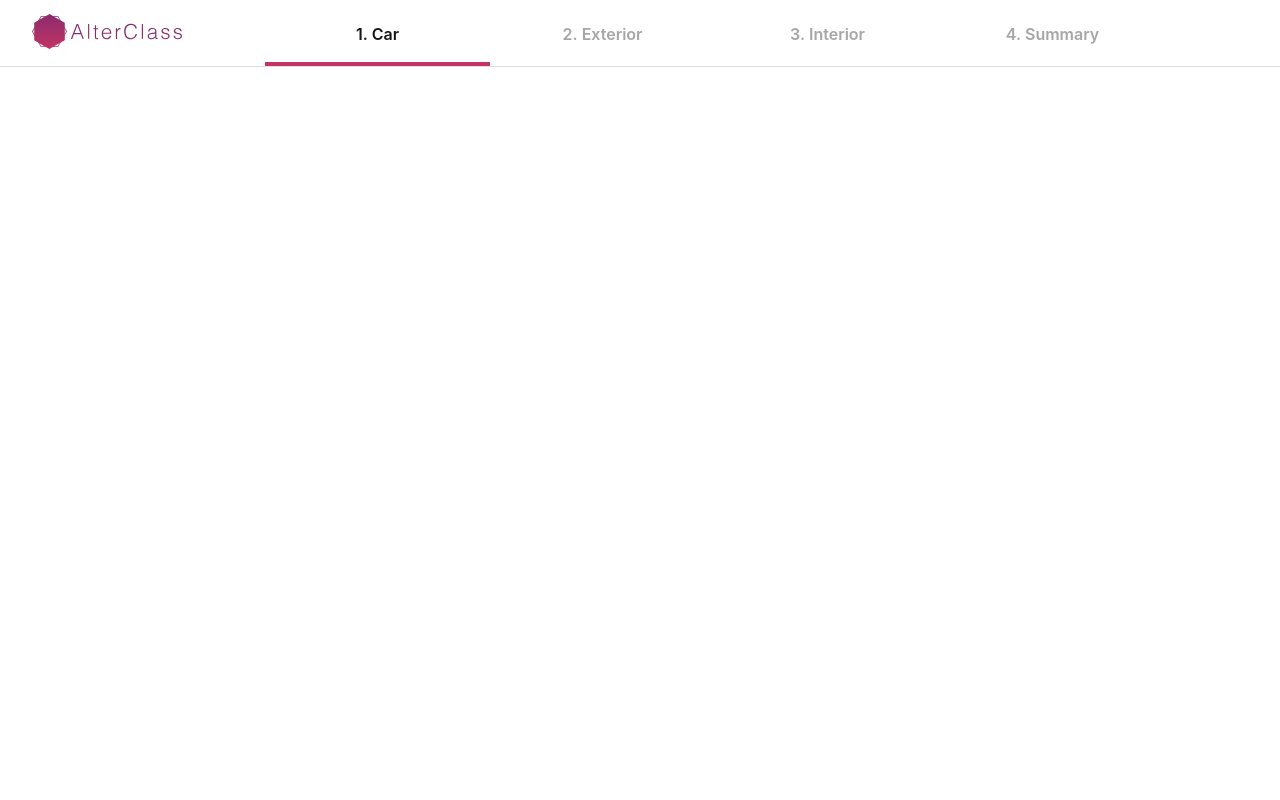
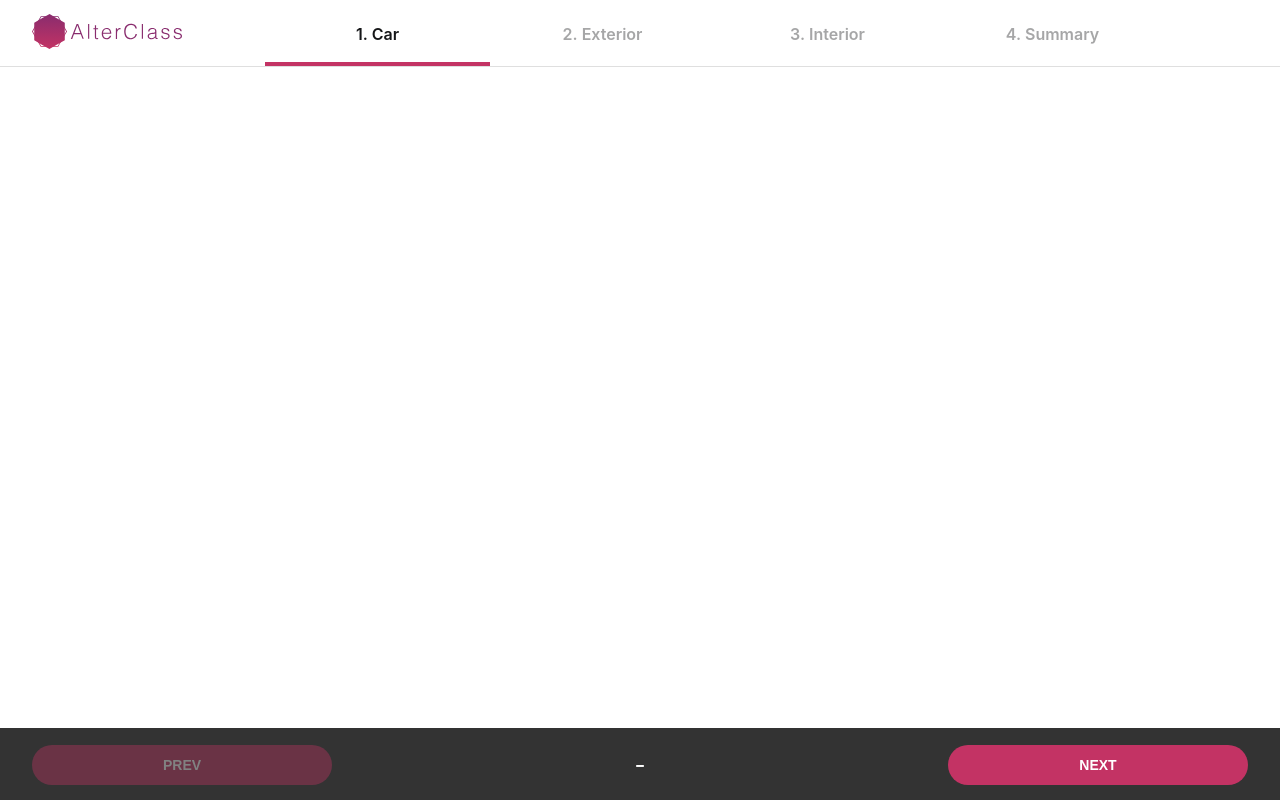
Before and after one commit to AlterClassIO/react-car-configurator, a React (Create React App) app: page / in a window 1280 px wide. Built offline with nearby package versions, Linux system fonts and the light colour scheme.

Commit message:
feat: create Footer component

```diff
--- a/src/components/App/App.js
+++ b/src/components/App/App.js
@@ -10,6 +10,7 @@ import {
 import './App.css';
 // Components
 import Menu from '../Menu';
+import Footer from '../Footer';
 
 class App extends React.Component {
   state = {
@@ -17,10 +18,6 @@ class App extends React.Component {
     config: null,
     totalPrice: 0
   };
-
-  selectedModel = models.find(model =>
-    model?.key === this.state.config?.model
-  );
 
   steps = [
     {
@@ -88,7 +85,30 @@ class App extends React.Component {
     this.setState({ currentStep: step });
   };
 
+  goToPrevStep = () => {
+    this.setState(prevState => ({
+      currentStep: prevState.currentStep > 0
+        ? prevState.currentStep-1
+        : prevState.currentStep
+    }));
+  };
+
+  goToNextStep = () => {
+    this.setState(prevState => ({
+      currentStep: prevState.currentStep < this.steps.length - 1
+        ? prevState.currentStep+1
+        : prevState.currentStep
+    }));
+  };
+
   render() {
+    const selectedModel = models.find(model =>
+      model?.key === this.state.config?.model
+    );
+
+    const isFirstStep = this.state.currentStep === 0;
+    const isLastStep = this.state.currentStep === this.steps.length - 1;
+
     return (
       <div className="app">
         <Menu
@@ -96,6 +116,14 @@ class App extends React.Component {
           selectedItem={this.state.currentStep}
           onSelectItem={this.goToStep}
         />
+        <main className="app-content" />
+        <Footer
+          totalPrice={this.state.totalPrice}
+          disablePrev={isFirstStep}
+          disableNext={isLastStep}
+          onClickPrev={this.goToPrevStep}
+          onClickNext={this.goToNextStep}
+        />
       </div>
     );
   };
--- /dev/null
+++ b/src/components/Footer/Footer.css
@@ -0,0 +1,88 @@
+.footer {
+  position: fixed;
+  bottom: 0;
+  width: 100%;
+  z-index: 99;
+  height: var(--footer-height);
+  box-sizing: border-box;
+  display: flex;
+  justify-content: space-between;
+  align-items: center;
+  font-size: 18px;
+  font-weight: 400;
+  padding: 0 32px;
+  border-top: 1px solid var(--theme-footer-separator);
+  color: var(--theme-footer-text);
+  background: var(--theme-footer-background);
+}
+
+.footer > * {
+  flex: 1;
+}
+
+.footer > *:first-child {
+  display: flex;
+  justify-content: flex-start;
+}
+.footer > *:nth-child(2) {
+  display: flex;
+  justify-content: center;
+  padding: 0 12px;
+}
+.footer > *:last-child {
+  display: flex;
+  justify-content: flex-end;
+}
+
+.footer button {
+  text-align: right;
+  cursor: pointer;
+  background: var(--theme-primary);
+  color: white;
+  font-weight: 600;
+  font-size: 14px;
+  text-transform: uppercase;
+  line-height: 24px;
+  outline: none;
+  border: 2px solid transparent;
+  border-radius: 25px;
+  display: inline-flex;
+  justify-content: center;
+  align-items: center;
+  max-width: 75px;
+  padding: 6px;
+  box-sizing: border-box;
+  transition: all .2s ease;
+}
+.footer button:focus,
+.footer button:active {
+  box-shadow: inset 0 0 0 2px white;
+}
+.footer button:disabled {
+  cursor: auto;
+  opacity: 0.38;
+}
+
+.footer button > span {
+  display: none;
+}
+.footer button > svg {
+  min-width: 24px;
+  min-height: 24px;
+}
+
+@media(min-width: 576px) {
+  .footer {
+    font-size: 24px;
+  }
+  .footer button {
+    width: 100%;
+    max-width: 300px;
+  }
+  .footer button > span {
+    display: inline-block;
+  }
+  .footer button > svg {
+    display: none;
+  }
+}
--- /dev/null
+++ b/src/components/Footer/Footer.js
@@ -0,0 +1,49 @@
+import React from 'react';
+import PropTypes from 'prop-types';
+import { formatPrice } from '../../utils';
+// Styles
+import './Footer.css';
+// Icons
+import { MdNavigateBefore, MdNavigateNext } from 'react-icons/md';
+
+const Footer = ({
+  totalPrice = 0,
+  disablePrev = true,
+  disableNext = true,
+  onClickPrev = () => null,
+  onClickNext = () => null
+}) => (
+  <div className="footer">
+    <div>
+      <button
+        onClick={onClickPrev}
+        disabled={disablePrev}
+      >
+        <MdNavigateBefore />
+        <span>Prev</span>
+      </button>
+    </div>
+    <div>
+      <span>{formatPrice(totalPrice, '-')}</span>
+    </div>
+    <div>
+      <button
+        onClick={onClickNext}
+        disabled={disableNext}
+      >
+        <span>Next</span>
+        <MdNavigateNext />
+      </button>
+    </div>
+  </div>
+);
+
+Footer.propTypes = {
+  totalPrice: PropTypes.number,
+  disablePrev: PropTypes.bool,
+  disableNext: PropTypes.bool,
+  onClickPrev: PropTypes.func,
+  onClickNext: PropTypes.func
+};
+
+export default Footer;
--- /dev/null
+++ b/src/components/Footer/index.js
@@ -0,0 +1,2 @@
+import Footer from './Footer';
+export default Footer;
```
